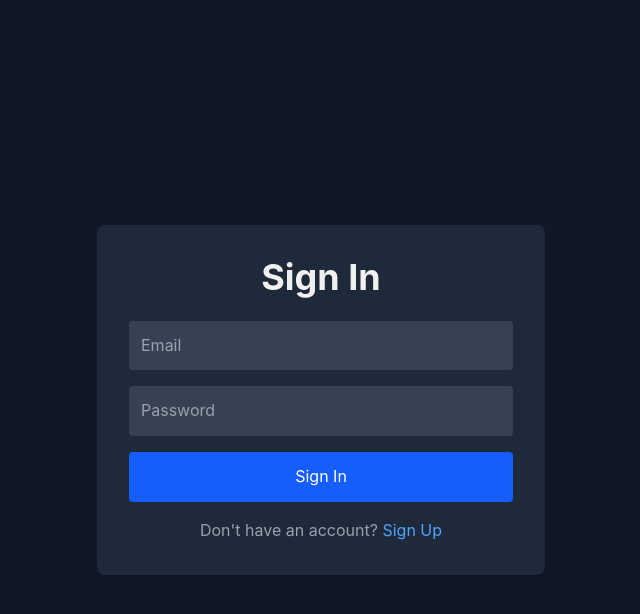
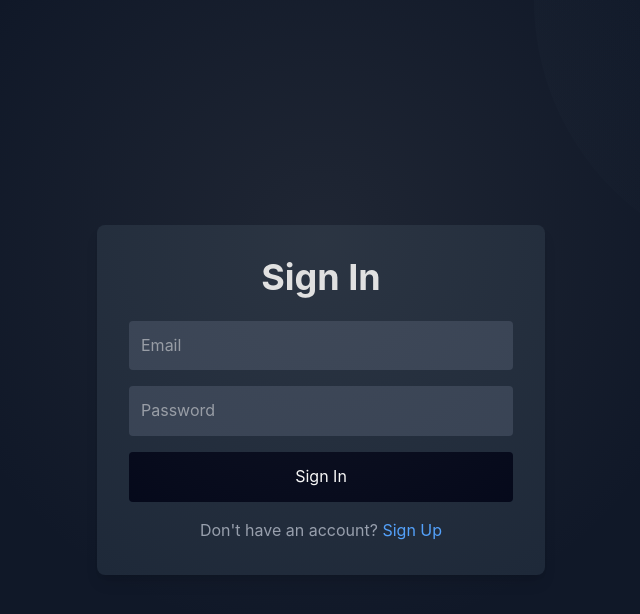
Before and after one commit to amulyaa-19/Sketchify, a Next.js app in the folder apps/excelidraw-frontend/: page /signin in a window 1280 px wide. Shown: the top 614 px of the page, without its empty margins (319-959 px from the left). Built offline with nearby package versions, Linux system fonts and the light colour scheme.

Commit message:
signup and signin ui also updated

```diff
--- a/apps/excelidraw-frontend/src/app/signin/page.tsx
+++ b/apps/excelidraw-frontend/src/app/signin/page.tsx
@@ -34,6 +34,11 @@ export default function SignIn() {
 
   return (
     <div className="flex items-center justify-center min-h-screen bg-gray-900 text-white">
+      <div className="absolute top-0 right-0 w-1/3 h-1/3 bg-gradient-to-br from-gray-800 to-transparent opacity-20 rounded-bl-full"></div>
+      <div className="absolute bottom-0 left-0 w-1/4 h-1/4 bg-gradient-to-tr from-gray-800 to-transparent opacity-20 rounded-tr-full"></div>
+
+      {/* Grid accent */}
+      <div className="absolute inset-0 bg-[radial-gradient(circle_400px_at_50%_30%,rgba(120,120,120,0.15),transparent)] pointer-events-none"></div>
       <div className="w-full max-w-md p-8 rounded-lg shadow-lg bg-gray-800">
         <h2 className="text-2xl font-bold text-center mb-6">Sign In</h2>
         <form onSubmit={handleSubmit} className="space-y-4">
@@ -53,12 +58,18 @@ export default function SignIn() {
             onChange={handleChange}
             required
           />
-          <button type="submit" className="w-full p-3 bg-blue-600 rounded hover:bg-blue-700">
+          <button
+            type="submit"
+            className="w-full p-3 bg-slate-950 rounded hover:bg-zinc-950"
+          >
             Sign In
           </button>
         </form>
         <p className="text-center text-gray-400 mt-4">
-          Don't have an account? <Link href="/signup" className="text-blue-400 hover:underline">Sign Up</Link>
+          Don't have an account?{" "}
+          <Link href="/signup" className="text-blue-400 hover:underline">
+            Sign Up
+          </Link>
         </p>
       </div>
     </div>
--- a/apps/excelidraw-frontend/src/app/signup/page.tsx
+++ b/apps/excelidraw-frontend/src/app/signup/page.tsx
@@ -5,7 +5,11 @@ import { useRouter } from "next/navigation";
 import Link from "next/link";
 
 export default function SignUp() {
-  const [formData, setFormData] = useState({ name: "", email: "", password: "" });
+  const [formData, setFormData] = useState({
+    name: "",
+    email: "",
+    password: "",
+  });
   const [error, setError] = useState("");
   const router = useRouter();
 
@@ -34,9 +38,17 @@ export default function SignUp() {
 
   return (
     <div className="flex items-center justify-center min-h-screen bg-gray-900 text-white">
+      {/* Abstract geometric shapes */}
+      <div className="absolute top-0 right-0 w-1/3 h-1/3 bg-gradient-to-br from-gray-800 to-transparent opacity-20 rounded-bl-full"></div>
+      <div className="absolute bottom-0 left-0 w-1/4 h-1/4 bg-gradient-to-tr from-gray-800 to-transparent opacity-20 rounded-tr-full"></div>
+
+      {/* Grid accent */}
+      <div className="absolute inset-0 bg-[radial-gradient(circle_400px_at_50%_30%,rgba(120,120,120,0.15),transparent)] pointer-events-none"></div>
+
       <div className="w-full max-w-md p-8 rounded-lg shadow-lg bg-gray-800">
         <h2 className="text-2xl font-bold text-center mb-6">Sign Up</h2>
-        {error && <p className="text-red-500 text-center mb-4">{error}</p>} {/* ✅ Show error message */}
+        {error && <p className="text-red-500 text-center mb-4">{error}</p>}{" "}
+        {/* ✅ Show error message */}
         <form onSubmit={handleSubmit} className="space-y-4">
           <input
             type="text"
@@ -62,12 +74,18 @@ export default function SignUp() {
             onChange={handleChange}
             required
           />
-          <button type="submit" className="w-full p-3 bg-blue-600 rounded hover:bg-blue-700">
+          <button
+            type="submit"
+            className="w-full p-3 bg-black rounded hover:bg-blue-700"
+          >
             Sign Up
           </button>
         </form>
         <p className="text-center text-gray-400 mt-4">
-          Already have an account? <Link href="/signin" className="text-blue-400 hover:underline">Sign In</Link>
+          Already have an account?{" "}
+          <Link href="/signin" className="text-blue-400 hover:underline">
+            Sign In
+          </Link>
         </p>
       </div>
     </div>
```
